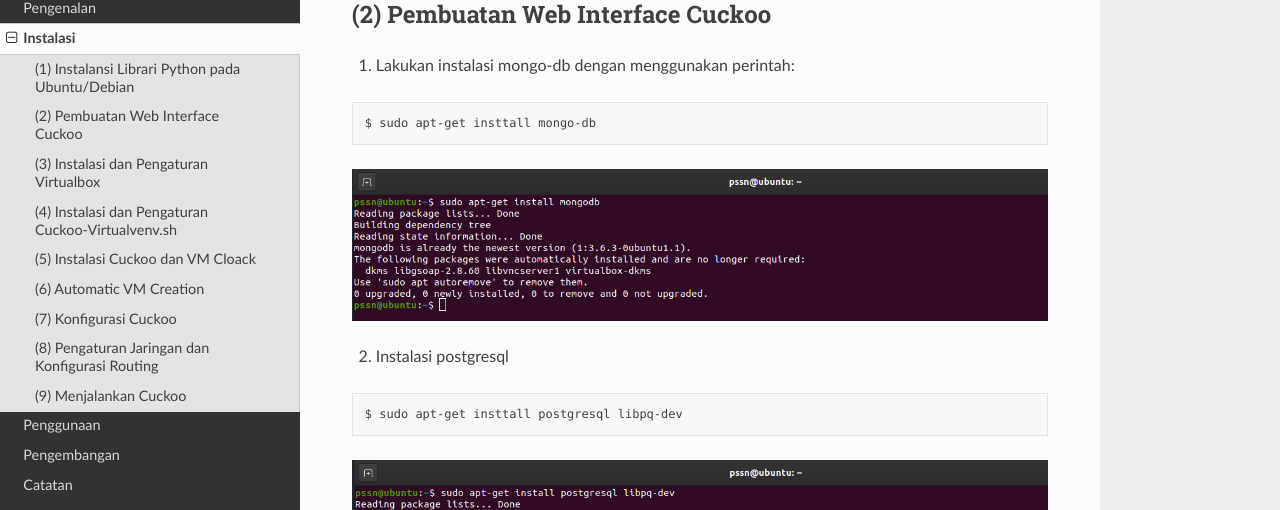
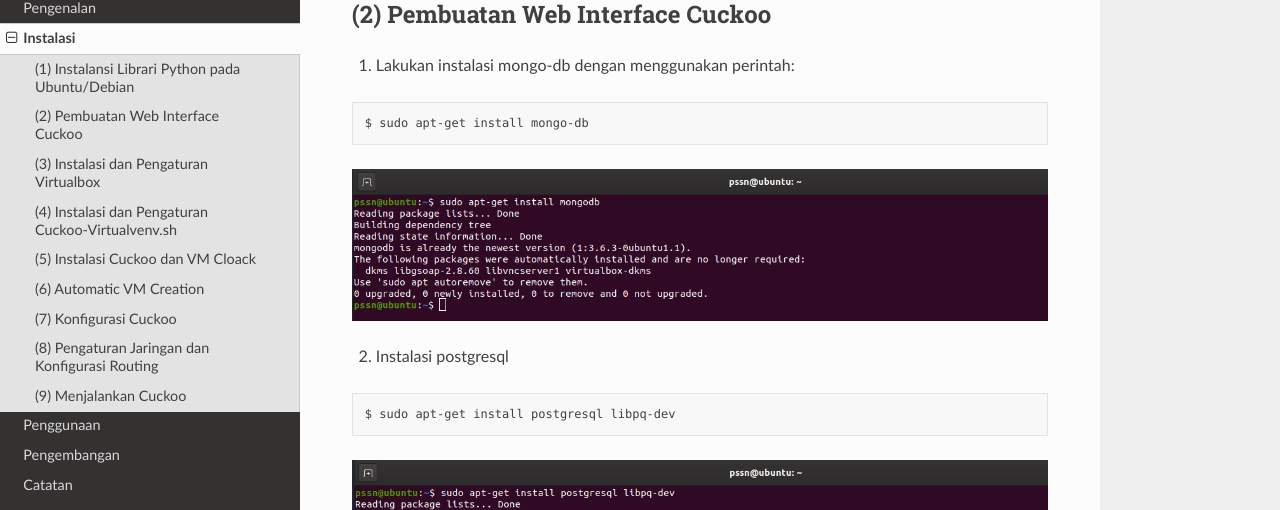
Before and after one commit to medstuds/cuckoblue, a Sphinx documentation site: the page built from direktoriku/source/coba/Instalasi/instalasi.rst, in a window 1280 px wide and 900 px high, scrolled down 921 px. Shown: the part 144-654 px from the top of the window. Built offline with Sphinx 7.4.7 and the Read the Docs theme 2.0.0, drawn with Linux system fonts in a browser that asks for light colours.

Commit message:
Fix HTML and Instruction

```diff
--- a/direktoriku/source/coba/Instalasi/instalasi.rst
+++ b/direktoriku/source/coba/Instalasi/instalasi.rst
@@ -33,7 +33,7 @@
 
 .. code-block:: shell
 
-   $ sudo apt-get insttall mongo-db
+   $ sudo apt-get install mongo-db
 
 .. image:: d.png
 
@@ -42,7 +42,7 @@
 
 .. code-block:: shell
 
-   $ sudo apt-get insttall postgresql libpq-dev
+   $ sudo apt-get install postgresql libpq-dev
 
 .. image:: e.png
 
```
Also changed, not shown: 8 other files.
